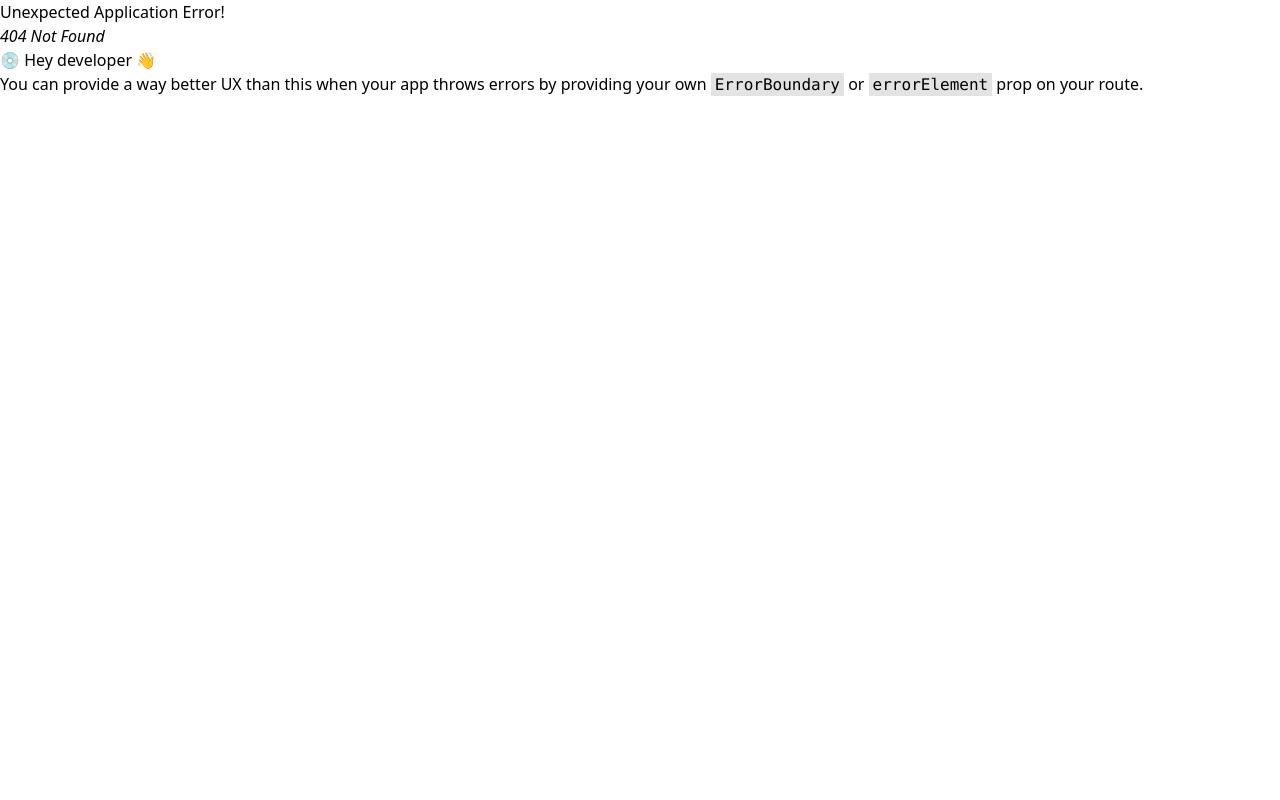
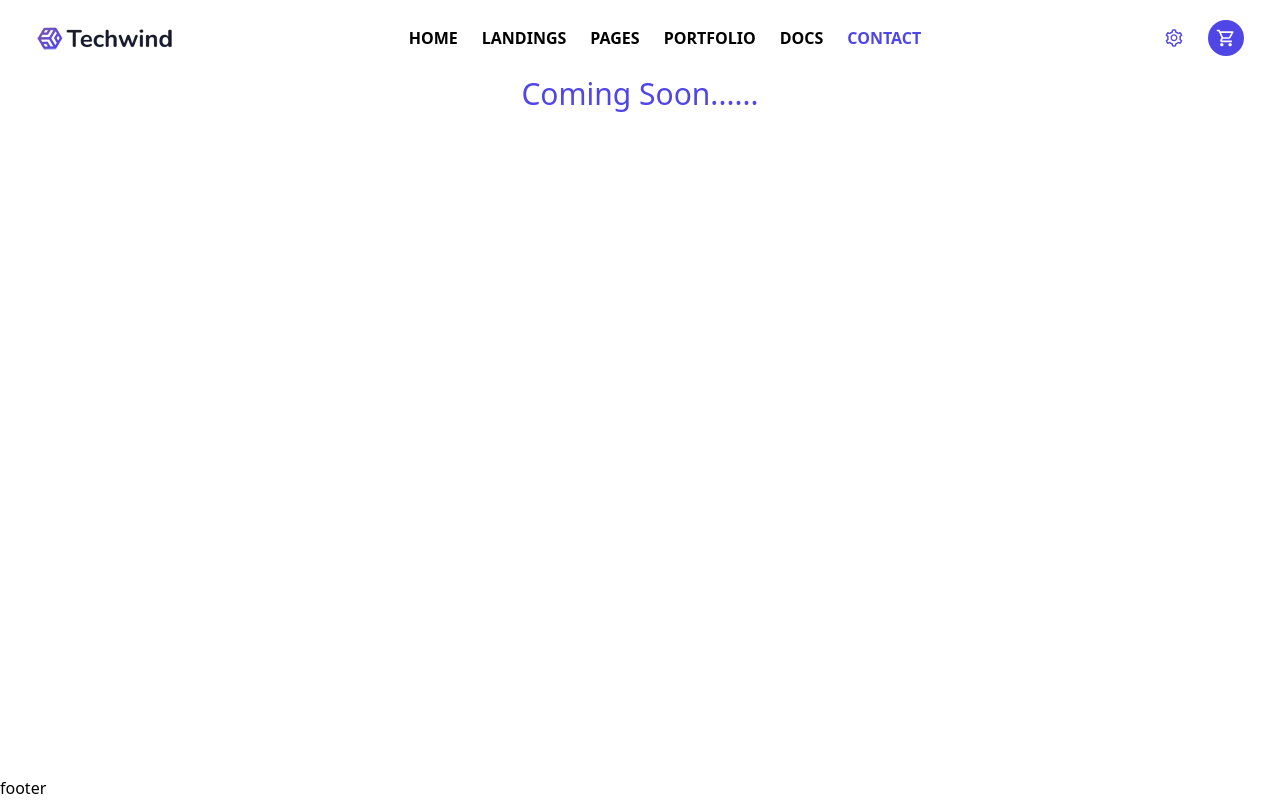
Before and after one commit to sranik28/Techwind-1, a React (Vite) app: page /contact in a window 1280 px wide. Before the commit this address had no page. Built offline with nearby package versions, Linux system fonts and the light colour scheme.

Commit message:
page set up

```diff
--- /dev/null
+++ b/src/pages/Contact.jsx
@@ -0,0 +1,11 @@
+import React from 'react';
+
+const Contact = () => {
+    return (
+        <div>
+        <h1 className='flex items-center justify-center text-3xl text-primary'>Coming Soon......</h1>
+    </div>
+    );
+};
+
+export default Contact;
--- /dev/null
+++ b/src/pages/Docs.jsx
@@ -0,0 +1,11 @@
+import React from 'react';
+
+const Docs = () => {
+    return (
+        <div>
+            <h1 className='flex items-center justify-center text-3xl text-primary'>Coming Soon......</h1>
+        </div>
+    );
+};
+
+export default Docs;
--- /dev/null
+++ b/src/pages/Landings.jsx
@@ -0,0 +1,11 @@
+import React from 'react';
+
+const Landings = () => {
+    return (
+        <div>
+            <h1 className='flex items-center justify-center text-3xl text-primary'>Coming Soon......</h1>
+        </div>
+    );
+};
+
+export default Landings;
--- /dev/null
+++ b/src/pages/Page.jsx
@@ -0,0 +1,11 @@
+import React from 'react';
+
+const Page = () => {
+    return (
+        <div>
+            <h1 className='flex items-center justify-center text-3xl text-primary'>Coming Soon......</h1>
+        </div>
+    );
+};
+
+export default Page;
--- /dev/null
+++ b/src/pages/Portfolio.jsx
@@ -0,0 +1,11 @@
+import React from 'react';
+
+const Portfolio = () => {
+    return (
+        <div>
+            <h1 className='flex items-center justify-center text-3xl text-primary'>Coming Soon......</h1>
+        </div>
+    );
+};
+
+export default Portfolio;
```
Also changed, not shown: src/routes/Router.jsx (+28 -1 lines), src/share/Navbar.jsx (+6 -5 lines).
